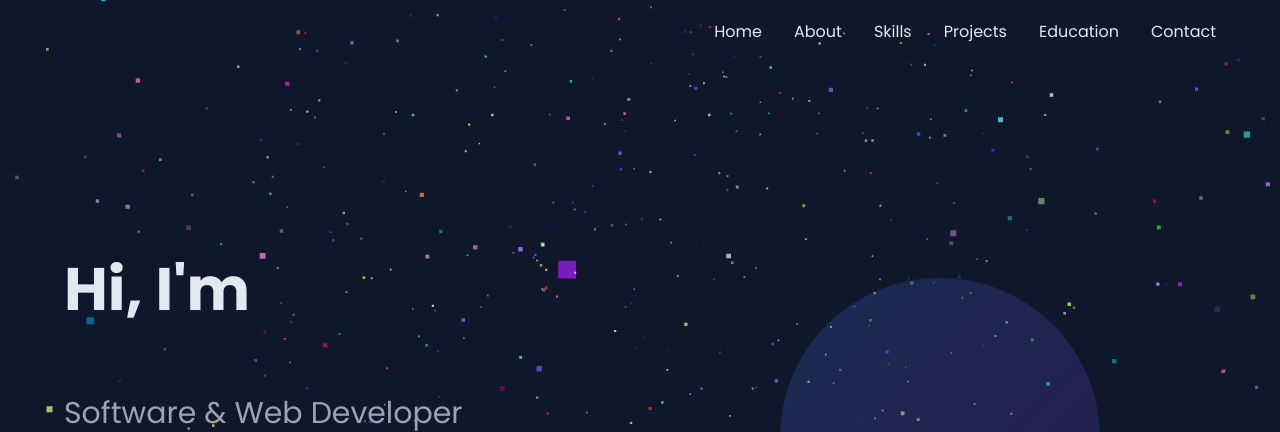
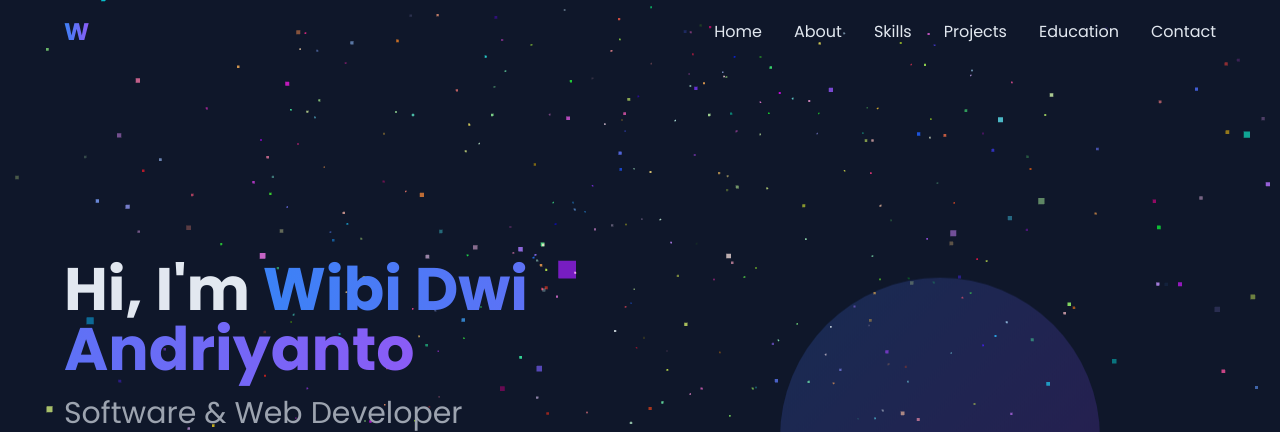
Before and after one commit to Wibi-11/wibi0009.github.io, a plain HTML site: page index.html in a window 1280 px wide. Shown: the top 432 px of the page. Drawn offline with nearby package versions, Linux system fonts and the light colour scheme; grey boxes are pictures that could not be loaded; animation ran at ten frames a second.

Commit message:
style.css

```diff
--- a/style.css
+++ b/style.css
@@ -8,7 +8,7 @@ body {
     overflow-x: hidden;
 }
 .gradient-text {
-    background: linear-gradient(90deg, #3b82f6, 8b5cf6);
+    background: linear-gradient(90deg, #3b82f6, #8b5cf6);
     -webkit-background-clip: text;
     background-clip: text;
     color: transparent;
```
